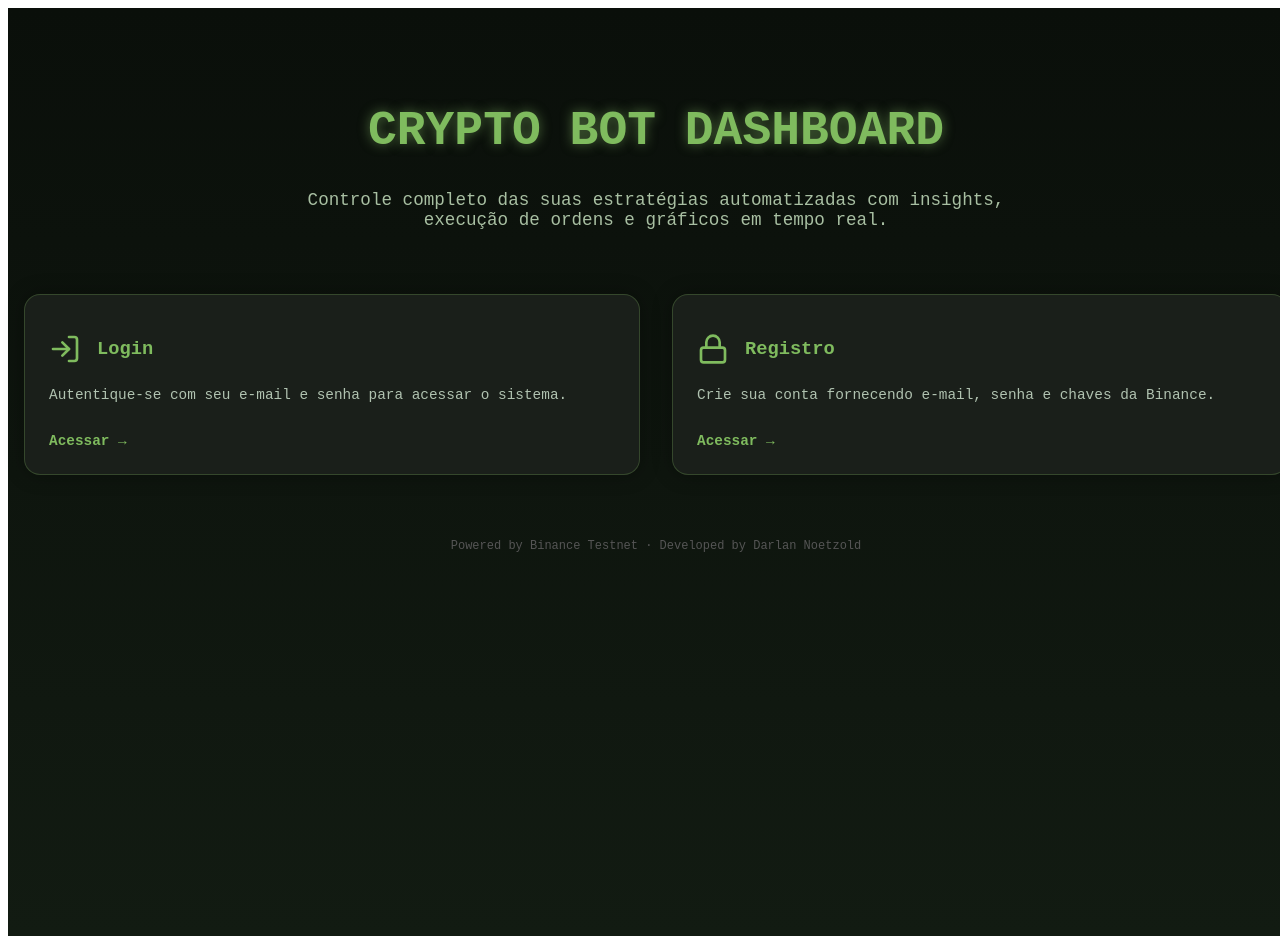
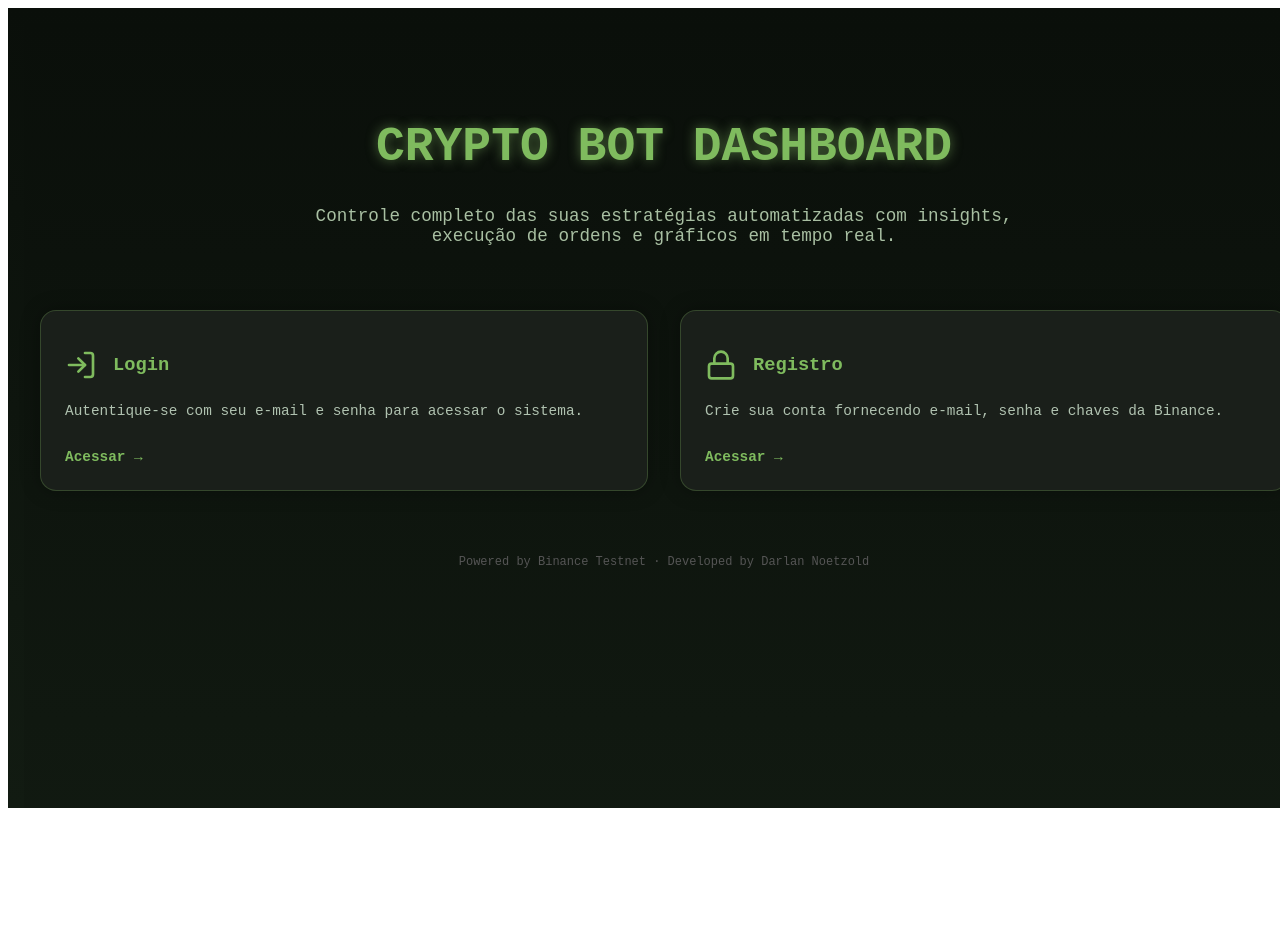
Before and after one commit to DarlanNoetzold/trAI-bot, a React (Create React App) app in the folder crypto-bot-frontend/: page / in a window 1280 px wide. Shown: the top 944 px of the page. After the commit the page ends 816 px from the top, so only its background shows below. Built offline with nearby package versions, Linux system fonts and the light colour scheme.

Commit message:
Update App.jsx

```diff
--- a/crypto-bot-frontend/src/App.jsx
+++ b/crypto-bot-frontend/src/App.jsx
@@ -4,13 +4,29 @@ import Sidebar from './components/common/Sidebar';
 import AppRouter from './router/AppRouter';
 import styled from 'styled-components';
 
-// Estilo global da aplicação
 const AppWrapper = styled.div`
   display: flex;
-  min-height: 100vh;
+  flex-direction: row;
+  height: 100dvh;
+  width: 100vw;
+  overflow: hidden;
   background: linear-gradient(to bottom, #0a0f0a, #121b12);
   color: #e0e0e0;
   font-family: 'Courier New', Courier, monospace;
+
+  @media (max-width: 768px) {
+    flex-direction: column;
+  }
+`;
+
+const ContentWrapper = styled.div`
+  flex: 1;
+  display: flex;
+  flex-direction: column;
+  padding: 1rem;
+  overflow-y: auto;
+  min-width: 0;
+  max-width: 100%;
 `;
 
 function App() {
@@ -19,9 +35,9 @@ function App() {
       <AuthProvider>
         <AppWrapper>
           <Sidebar />
-          <div style={{ flex: 1 }}>
+          <ContentWrapper>
             <AppRouter />
-          </div>
+          </ContentWrapper>
         </AppWrapper>
       </AuthProvider>
     </Router>
```
